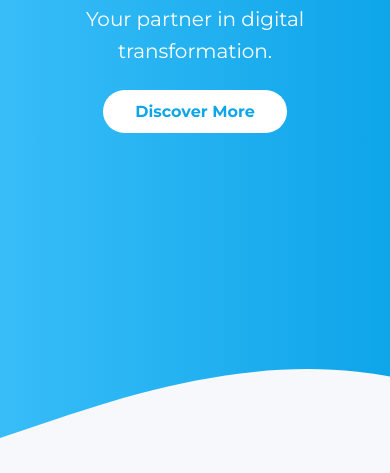
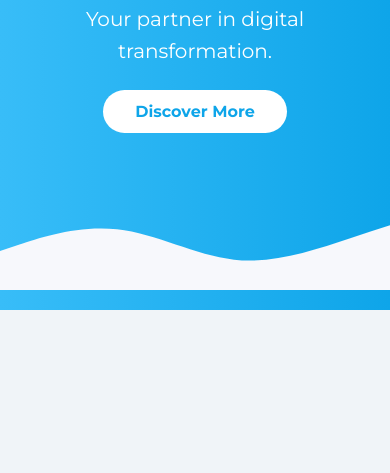
Before and after one commit to RamadeviDev/pdevulapally, a plain HTML site: page index.html in a window 390 px wide. Shown: the part 371-844 px from the top of the page. Drawn offline with Linux system fonts and the light colour scheme.

Commit message:
Update styles.css

```diff
--- a/styles.css
+++ b/styles.css
@@ -407,4 +407,8 @@ footer p {
         flex-direction: column;
         align-items: center;
     }
+      .wave {
+        height: 157px; /* Reduced height for mobile */
+        background-size: 150% auto; /* Adjust background size for mobile */
+    }
 }
```
